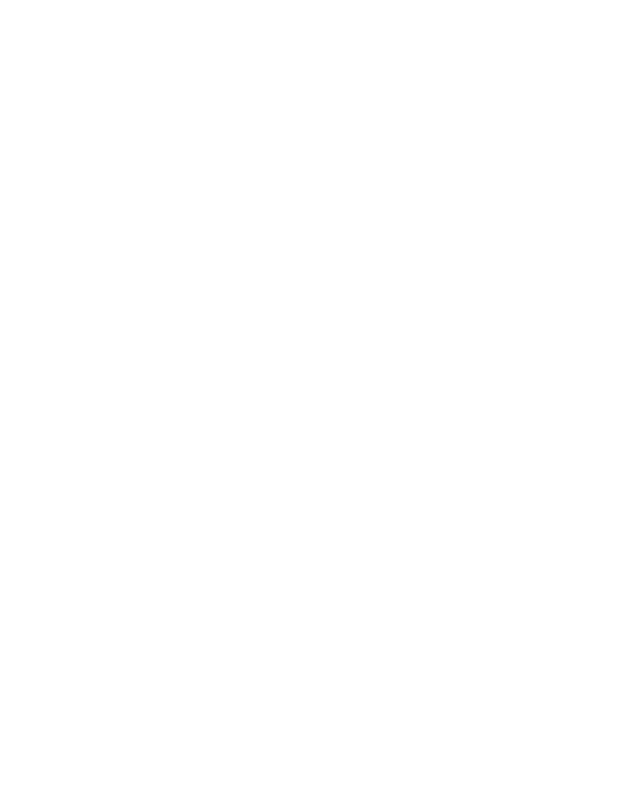
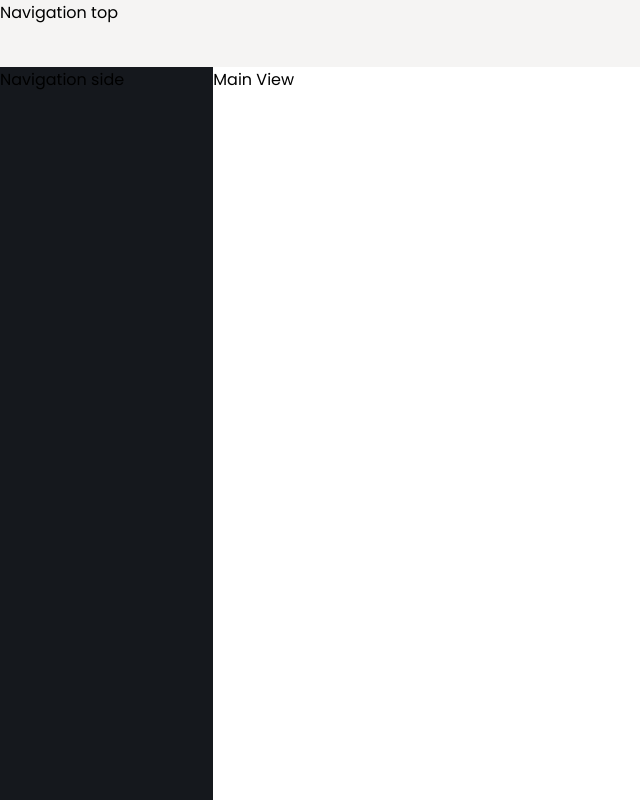
Before and after one commit to dwarjie/todo-list-app, a website built with webpack: page dist/index.html in a window 1280 px wide. Shown: the whole page, without its empty margins (0-640 px from the left). Built offline with nearby package versions, Linux system fonts and the light colour scheme.

Commit message:
Successfully tested the layout using grid

```diff
--- a/src/index.js
+++ b/src/index.js
@@ -0,0 +1,2 @@
+import './style.scss';
+console.log('testing');
--- a/src/partials/global.scss
+++ b/src/partials/global.scss
@@ -2,8 +2,29 @@
 	padding: 0;
 	margin: 0;
 	vertical-align: baseline;
+	box-sizing: border-box;
 }
 
 body {
+	font-size: 100%;
 	font-family: 'Poppins', sans-serif;
 }
+
+.wrapper {
+	height: 100vh;
+	display: grid;
+	grid-template-columns: repeat(12, [col-start] 1fr);
+	grid-template-rows: repeat(12, 1fr);
+}
+
+.navigation-top {
+	background-color: $navigation-top;
+	grid-column: col-start / span 12;
+	grid-row: 1;
+}
+
+.navigation-side {
+	background-color: $navigation-side;
+	grid-column: col-start / span 2;
+	grid-row: 2 / 13;
+}
--- /dev/null
+++ b/src/partials/variable.scss
@@ -0,0 +1,2 @@
+$navigation-top: #F5F4F3;
+$navigation-side: #15181D;
--- a/src/style.scss
+++ b/src/style.scss
@@ -0,0 +1,2 @@
+@import 'partials/variable';
+@import 'partials/global';
```
Also changed, not shown: dist/index.html, dist/main.js (added), src/img/add.png (added), src/img/create-new.png (added), src/img/delete.png (added), src/img/edit.png (added), src/img/inbox.png (added), src/img/info.png (added), src/img/personal.png (added), src/img/today-1.png (added).
